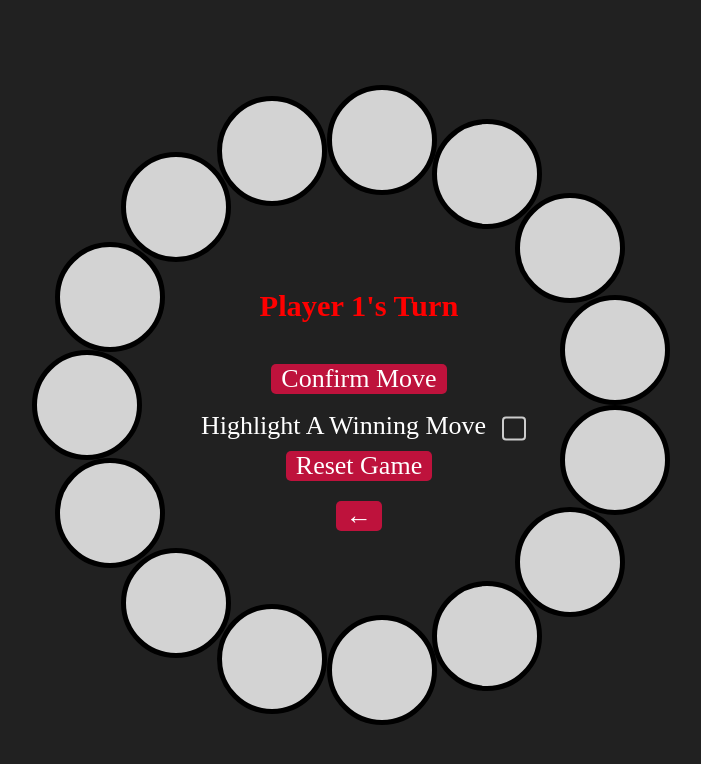
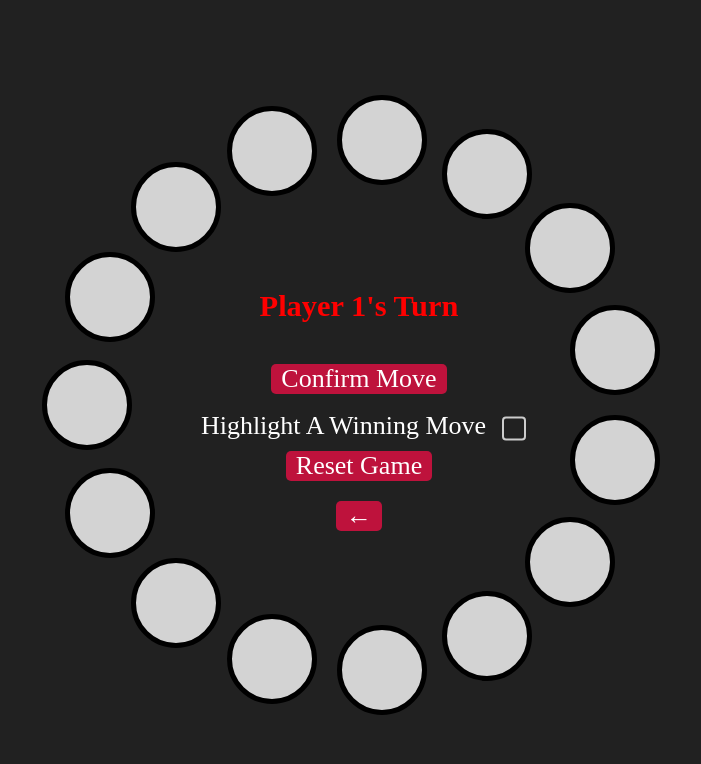
Before and after one commit to JosephCalebAnderson/circular-nim, a React (Create React App) app: page / in a window 1280 px wide. Both pictures are taken after a click on the element "Player Vs Player". Shown: the top 764 px of the page, without its empty margins (281-982 px from the left). Built offline with nearby package versions, Linux system fonts and the light colour scheme.

Commit message:
Make Stones more dynamic with sizing as well

```diff
--- a/src/App.js
+++ b/src/App.js
@@ -38,9 +38,10 @@ function App() {
     const isStoneWinning = winningStones.includes(stoneId);
     // get the smallest dimension to place the stones
     let minDim = Math.min(window.innerHeight, window.innerWidth);
+    let minDistance = Math.max(minDim/3, 200);
     stoneElements.push(
       <btn
-        style = {{ position: 'absolute', top: window.innerHeight/2 + minDim/3 * Math.sin(stoneNum*2*Math.PI/size) - 50, right: window.innerWidth/2 + minDim/3 * Math.cos(stoneNum*2*Math.PI/size) - 50}}
+        style = {{ position: 'absolute', top: window.innerHeight/2 + minDistance * Math.sin(stoneNum*2*Math.PI/size) - minDim/20, right: window.innerWidth/2 + minDistance * Math.cos(stoneNum*2*Math.PI/size) - minDim/20, padding: minDim/20}}
         className={`basicStone ${isStoneAvailable ? (isStoneSelected ? 'selectedStone' : '') : 'takenStone'} ${isStoneWinning ? 'winningStone' : ''}`}
         key={stoneId}
         onClick={() => handleStoneClick(stoneId)}
```
